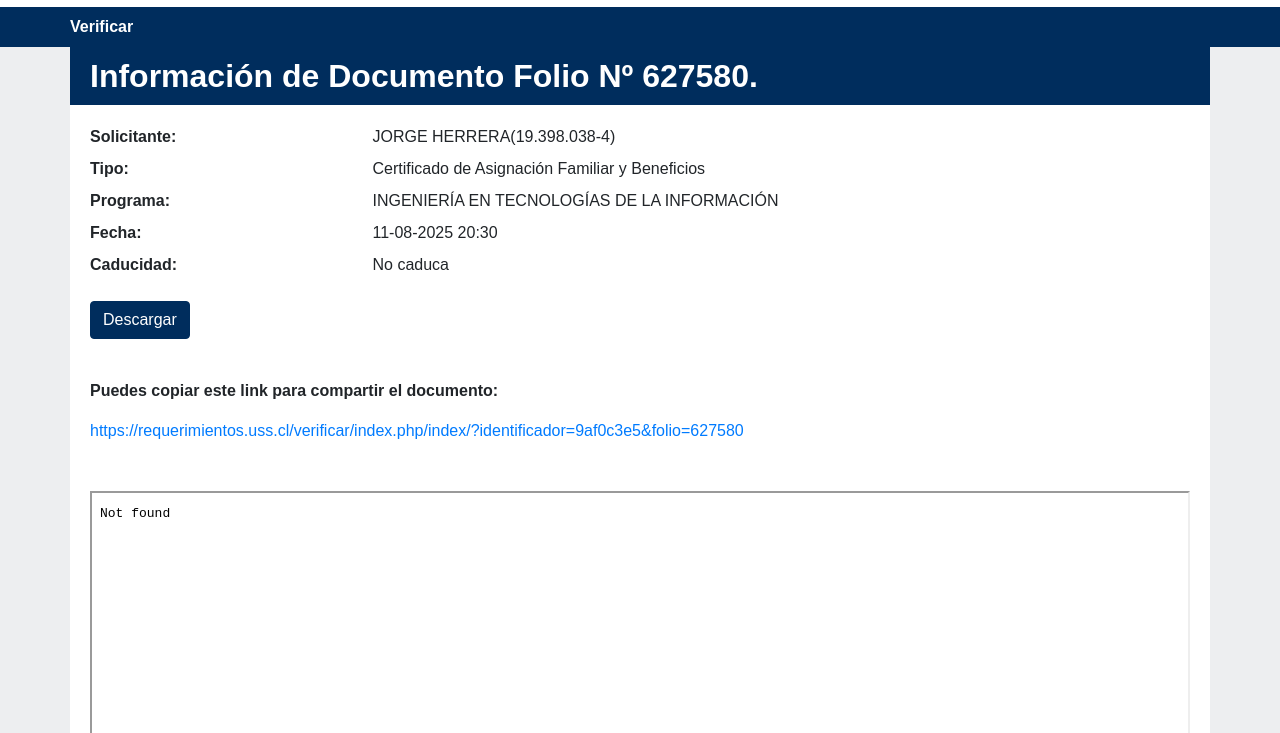
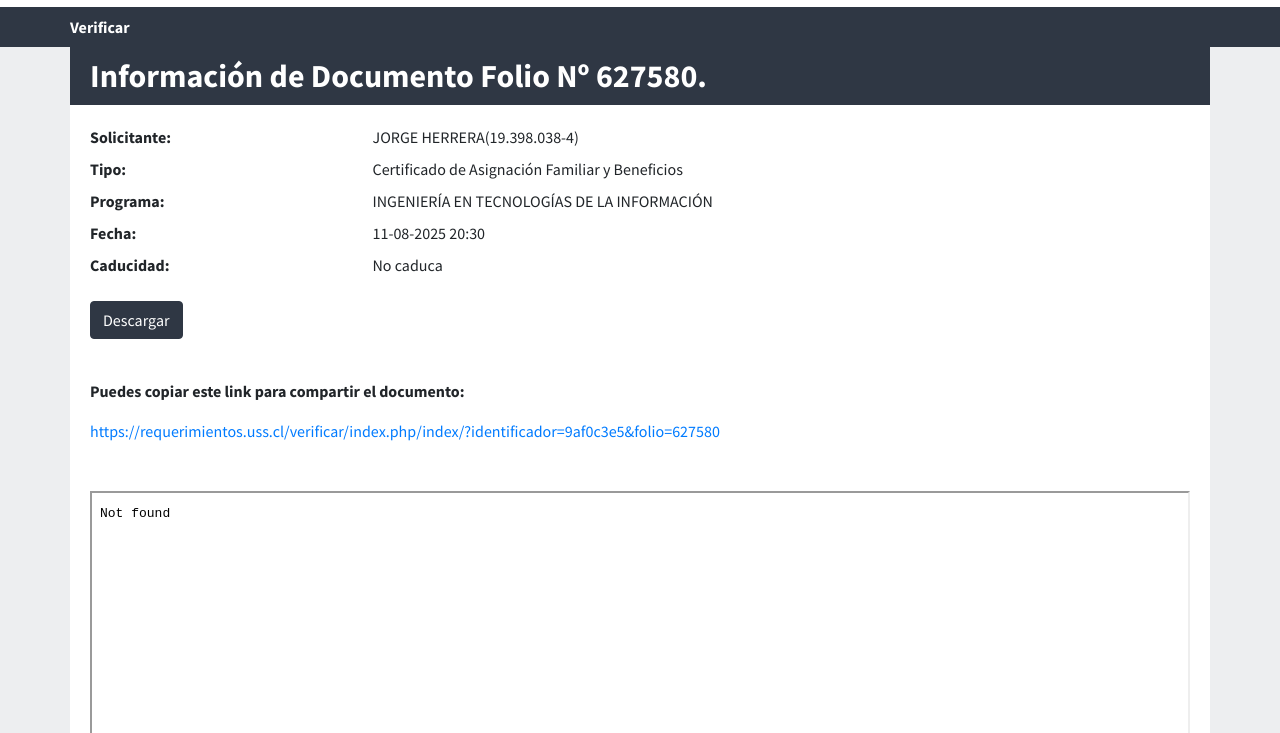
Before and after one commit to kherreracentellas-dotcom/uss-verificacion-page, a plain HTML site: page index.html in a window 1280 px wide. Shown: the part 67-800 px from the top of the page. Drawn offline with Linux system fonts and the light colour scheme.

Commit message:
Corrected blue color to #2f3744 and added Google Font

```diff
--- a/index.html
+++ b/index.html
@@ -21,12 +21,13 @@
 	<link rel="stylesheet" href="skins/default/css/general.css">
 	<link rel="stylesheet" href="skin/css/estilo.css">
 	<link rel="stylesheet" href="skin/css/colores.css">
+	<link href="https://fonts.googleapis.com/css?family=Source+Sans+Pro:300,400,600,700,300italic,400italic,600italic" rel="stylesheet">
 	<style>
-		body { background-color: #edeef0; }
-		.container-menu { background-color: #002d5d; }
+		body { background-color: #edeef0; font-family: 'Source Sans Pro', sans-serif; }
+		.container-menu { background-color: #2f3744; }
 		.container-menu .nav-link { color: #ffffff !important; font-weight: bold; }
 		.contenido h2 {
-			background-color: #002d5d;
+			background-color: #2f3744;
 			color: #ffffff;
 			padding: 10px 20px;
 			margin: 0px -20px 20px -20px;
@@ -34,8 +35,8 @@
 			font-weight: bold;
 		}
 		.btn-primary {
-			background-color: #002d5d !important;
-			border-color: #002d5d !important;
+			background-color: #2f3744 !important;
+			border-color: #2f3744 !important;
 			color: #ffffff !important;
 		}
 		fieldset { border: none; padding: 0; }
```
